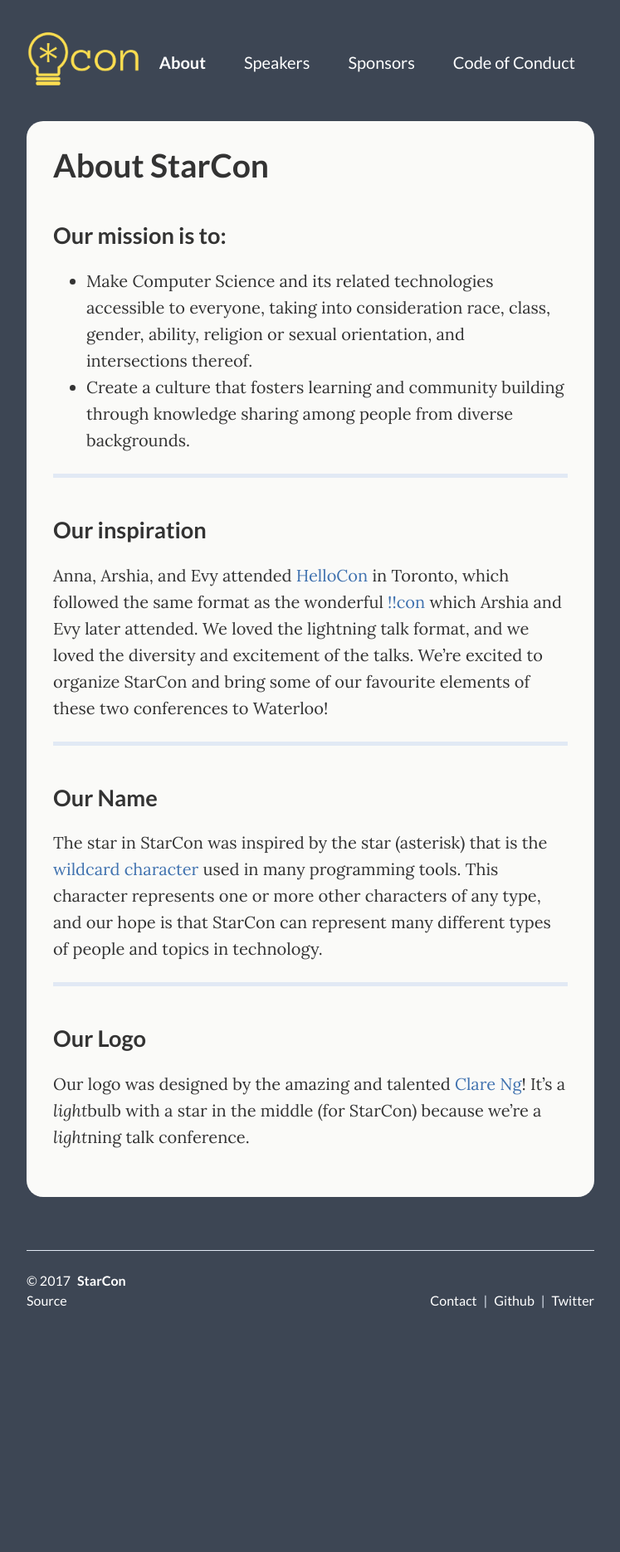
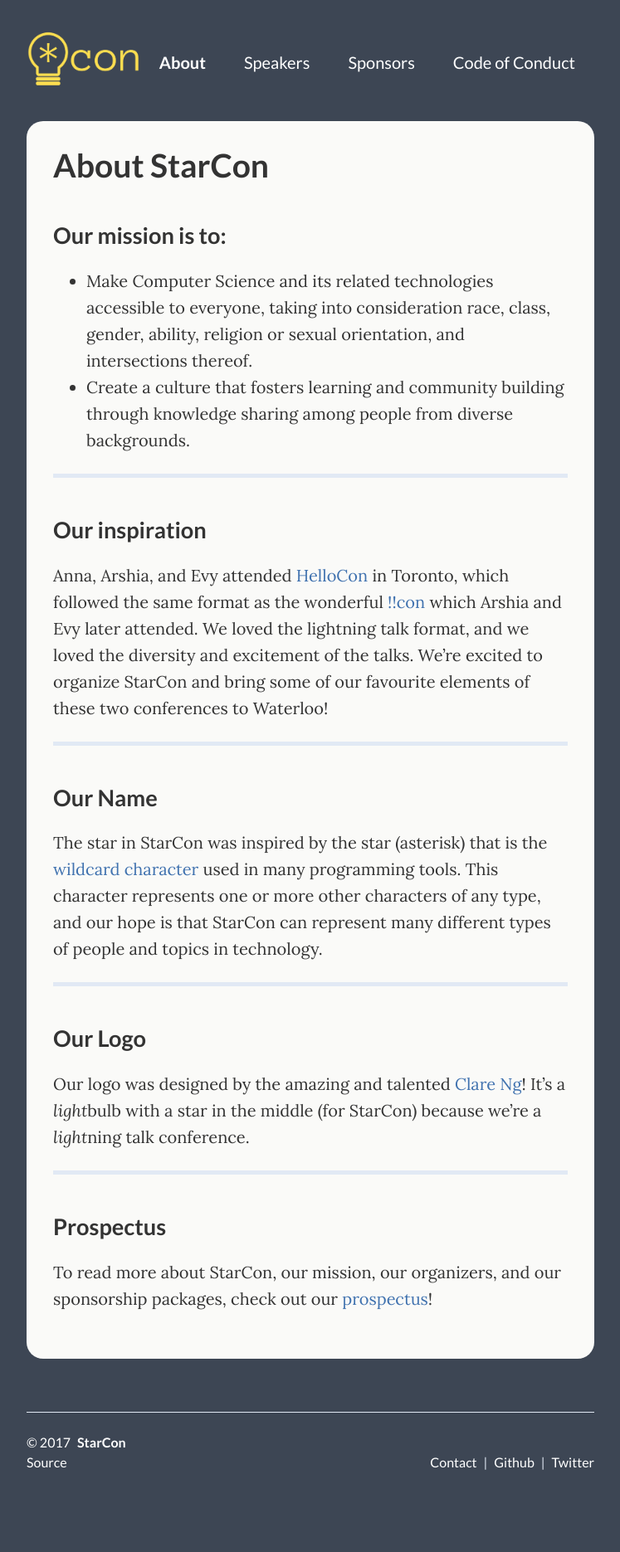
Before and after one commit to StarConKW/starconkw.github.io, a Jekyll site: the page built from _pages/about.md, in a window 1280 px wide. Shown: the whole page at 83% size, without its empty margins (266-1013 px from the left). Built offline with Jekyll 4.4.1, drawn with Linux system fonts in a browser that asks for light colours; before the commit the page ends 1676 px from its top, so only the background shows below that.

Commit message:
add prospectus to about and sponsorship pages

```diff
--- a/_pages/about.md
+++ b/_pages/about.md
@@ -33,4 +33,11 @@ The star in StarCon was inspired by the star (asterisk) that is the [wildcard ch
 
 Our logo was designed by the amazing and talented [Clare Ng](http://claricen.github.io)! It's a *light*bulb with a star in the middle (for StarCon) because we're a *light*ning talk conference.
 
+---
+
+## Prospectus
+
+To read more about StarCon, our mission, our organizers, and our sponsorship packages, check out our [prospectus](https://drive.google.com/file/d/0B3v6vCNeUsMhOHRLcnN0a2VIZThVaVhMQ1NOeEw2OXp6b3hn/view)!
+
+
 </div>
```
Also changed, not shown: _pages/sponsors.md (+2 -0 lines).
